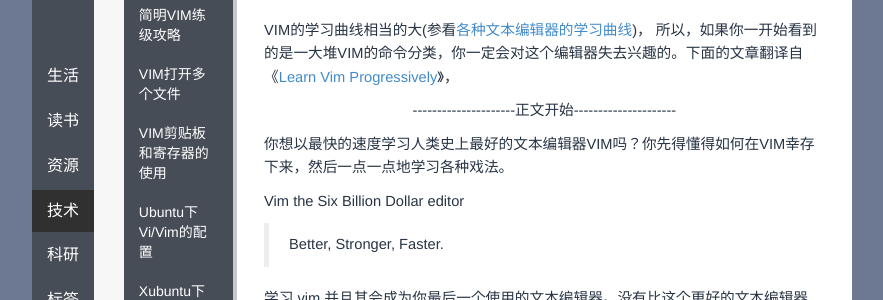
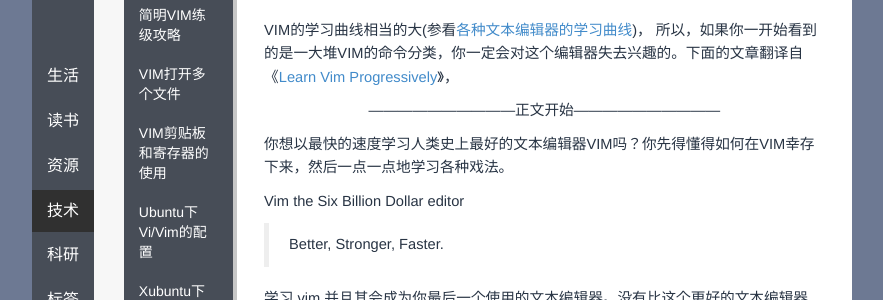
Before and after one commit to polyHong/polyHong.github.io, a Jekyll site: the page built from _posts/tech/2017-04-13-vim-exercise-tutorial.md, in a window 1280 px wide. Shown: the part 125-425 px from the top of the page, without its empty margins (198-1081 px from the left). Built offline with Jekyll 4.4.1, drawn with Linux system fonts in a browser that asks for light colours; Markdown is read by kramdown in place of the engine named in the settings; comment, search, counter and statistics services are not loaded; some of the changed text lies outside the part shown.

Commit message:
upload vim learning post

```diff
--- a/_posts/tech/2017-04-13-vim-exercise-tutorial.md
+++ b/_posts/tech/2017-04-13-vim-exercise-tutorial.md
@@ -12,11 +12,7 @@
 所以，如果你一开始看到的是一大堆VIM的命令分类，你一定会对这个编辑器失去兴趣的。下面的文章翻译自
 《[Learn Vim Progressively](http://yannesposito.com/Scratch/en/blog/Learn-Vim-Progressively/)》，
 
-<center>
-<p>
----------------------正文开始---------------------
-</p>
-</center>
+<p style="text-align: center;">——————————正文开始——————————</p>
 
 你想以最快的速度学习人类史上最好的文本编辑器VIM吗？你先得懂得如何在VIM幸存下来，然后一点一点地学习各种戏法。
 
@@ -164,7 +160,7 @@
 
 <ol>
 <li><code>.</code> → (小数点) 可以重复上一次的命令</li>
-<li><code>N&lt;command &gt</code>; → 重复某个命令N次</li>
+<li><code>N&lt;command&gt</code>; → 重复某个命令N次</li>
 </ol>
 
 下面是一个示例，找开一个文件你可以试试下面的命令：
@@ -393,11 +389,7 @@
 
 学习vim就像学弹钢琴一样，一旦学会，受益无穷。
 
-<center>
-<p>
----------------------正文结束---------------------
-</p>
-</center>
+<p style="text-align: center;">——————————正文结束——————————</p>
 
 <p>对于vi/vim只是点评一点：这是一个你不需要使用鼠标，不需使用小键盘，只需要
 使用大键盘就可以完成很多复杂功能文本编辑的编辑器。不然，
```
Also changed, not shown: 1 other file.
